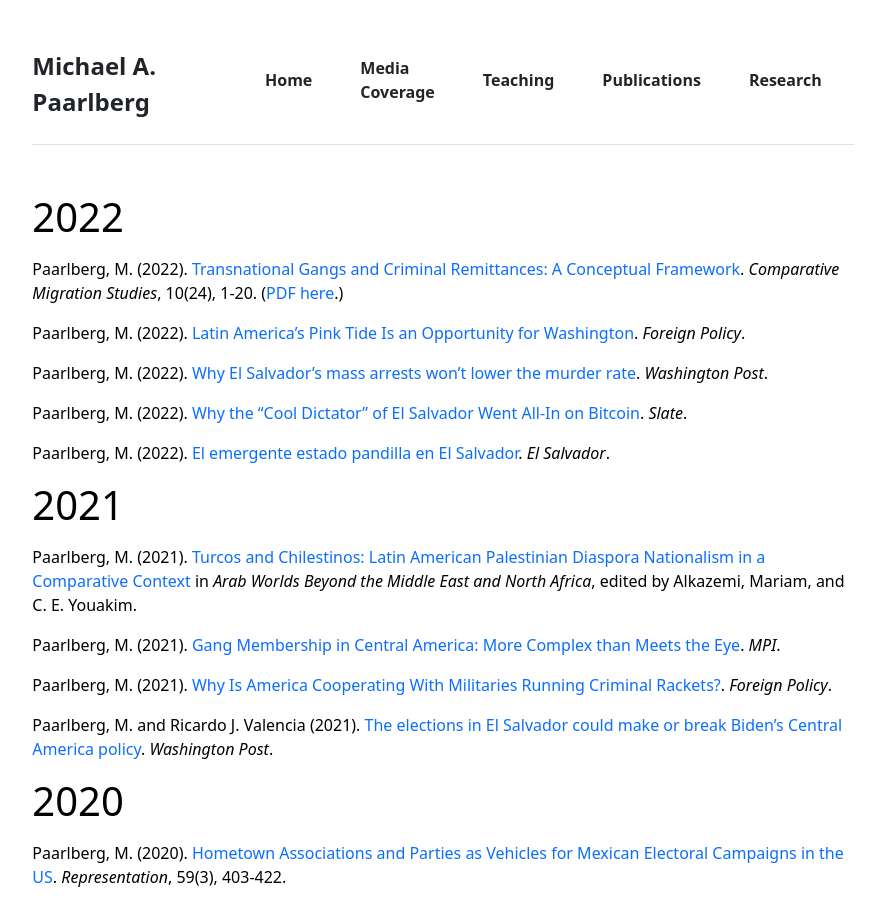
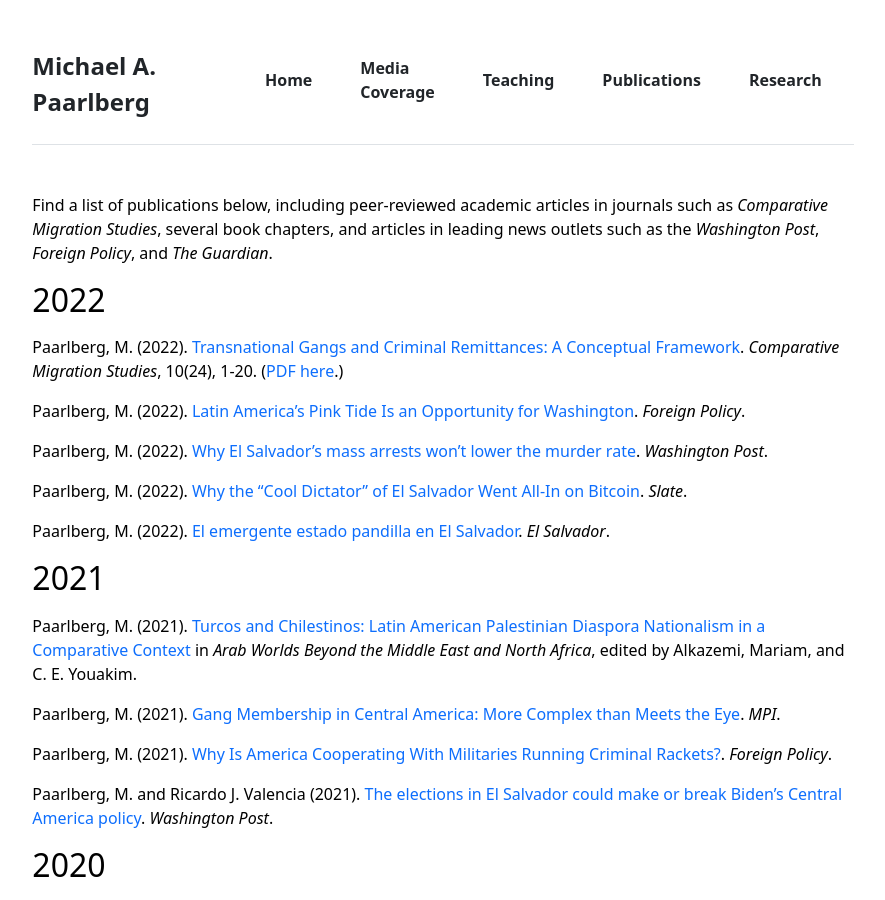
Before and after one commit to RelevantResearch/michael-paarlberg, a Jekyll site: the page built from _pages/publications.md, in a window 1280 px wide and 900 px high. Shown: the whole window, without its empty margins (197-1082 px from the left). Built offline with Jekyll 4.4.1, drawn with Linux system fonts in a browser that asks for light colours.

Commit message:
Update publications.md

```diff
--- a/_pages/publications.md
+++ b/_pages/publications.md
@@ -4,7 +4,9 @@ title: Publications
 permalink: /publications/
 ---
 
-# 2022
+Find a list of publications below, including peer-reviewed academic articles in journals such as *Comparative Migration Studies*, several book chapters, and articles in leading news outlets such as the *Washington Post*, *Foreign Policy*, and *The Guardian*.
+
+## 2022
 
 Paarlberg, M. (2022). [Transnational Gangs and Criminal Remittances: A Conceptual Framework](https://comparativemigrationstudies.springeropen.com/articles/10.1186/s40878-022-00297-x). _Comparative Migration Studies_, 10(24), 1-20. ([PDF here](https://link.springer.com/content/pdf/10.1186/s40878-022-00297-x.pdf).)
 
@@ -16,7 +18,7 @@ Paarlberg, M. (2022). [Why the “Cool Dictator” of El Salvador Went All-In on
 
 Paarlberg, M. (2022). [El emergente estado pandilla en El Salvador](https://www.elsalvador.com/opinion/editoriales/pandillas-nayib-bukele/929326/2022/). _El Salvador_.
 
-# 2021
+## 2021
 
 Paarlberg, M. (2021). [Turcos and Chilestinos: Latin American Palestinian Diaspora Nationalism in a Comparative Context](https://books.google.com.np/books?hl=en&lr=&id=zLUxEAAAQBAJ&oi=fnd&pg=PA11&ots=p7IoxAGkWy&sig=O1xNnGVPk4yZDi8qv6txWUuQaJs&redir_esc=y#v=onepage&q&f=false) in _Arab Worlds Beyond the Middle East and North Africa_, edited by Alkazemi, Mariam, and C. E. Youakim.
 
@@ -26,7 +28,7 @@ Paarlberg, M. (2021). [Why Is America Cooperating With Militaries Running Crimin
 
 Paarlberg, M. and Ricardo J. Valencia (2021). [The elections in El Salvador could make or break Biden’s Central America policy](https://www.washingtonpost.com/outlook/2021/02/25/el-salvador-elections-biden/). _Washington Post_.
 
-# 2020
+## 2020
 
 Paarlberg, M. (2020). [Hometown Associations and Parties as Vehicles for Mexican Electoral Campaigns in the US](https://www.tandfonline.com/doi/full/10.1080/00344893.2020.1856176). _Representation_, 59(3), 403-422.
 
@@ -34,7 +36,7 @@ Paarlberg, M. (2020). "[Anti-Party Skew and Variation in Diaspora Outreach by Me
 
 Paarlberg, M. (2020). [El Salvador’s president sent troops to occupy the legislature. Here’s what’s going on](https://www.washingtonpost.com/politics/2020/02/17/el-salvadors-president-sent-troops-occupy-legislature-heres-whats-going/). _Washington Post_.
 
-# 2019
+## 2019
 
 Paarlberg, M. (2019). "[Competing for the Diaspora's Influence at Home: A Case Study of El Salvador](https://www.taylorfrancis.com/chapters/edit/10.4324/9781003191261-4/competing-diaspora-influence-home-party-structure-transnational-campaign-activity-el-salvador-michael-ahn-paarlberg)" in _The Microfoundations of Diaspora Politics_, edited by Alexandra Délano Alonso, and Harris Mylonas.
 
@@ -42,7 +44,7 @@ Paarlberg, M. (2019). [How a Fake Gang Crisis in the US Helps Fuel a Real One in
 
 Paarlberg, M. (2019). [It’s not just a ‘coup’: Bolivia’s democracy is in meltdown](https://www.washingtonpost.com/outlook/2019/11/13/its-not-just-coup-bolivias-democracy-is-meltdown/). _Washington Post_.
 
-# 2018
+## 2018
 
 Paarlberg, M. and Teófilo Reyes (2018) [Paying tipped workers better wouldn’t lead to fewer restaurant jobs](https://www.washingtonpost.com/news/posteverything/wp/2018/01/16/paying-tipped-workers-better-wouldnt-lead-to-fewer-restaurant-jobs/?utm_term=.d61e78aba799). _Washington Post_.
 
@@ -54,7 +56,7 @@ Paarlberg, M. (2018) [Child abuse is now part of America's official immigration
 
 Paarlberg, M. (2018) [Trump's immigration policies are full of bogeymen and contradictions](https://www.theguardian.com/commentisfree/2018/feb/02/trump-immigration-bogeymen-ms-13-chain-migration). _The Guardian_.
 
-# 2017
+## 2017
 
 Paarlberg, M. (2017). [Transnational Militancy: Diaspora Influence over Electoral Activity in Latin America](https://books.google.com.np/books?hl=en&lr=&id=zLUxEAAAQBAJ&oi=fnd&pg=PA11&ots=p7IoxAGkWy&sig=O1xNnGVPk4yZDi8qv6txWUuQaJs&redir_esc=y#v=onepage&q&f=false). _Comparative Politics_, 49(4), 403-422.
 
@@ -68,20 +70,20 @@ Paarlberg, M. (Feb 2, 2017) [With all eyes on Trump, Republicans are planning to
 
 Paarlberg, M. and Sameera Hafiz (2017)[The Human Trafficking of Domestic Workers in the United States](https://www.google.com/url?q=https%3A%2F%2Fwww.ips-dc.org%2Freport-the-human-trafficking-of-domestic-workers-in-the-united-states%2F&sa=D&sntz=1&usg=AOvVaw0lH6fLQ7HBPYpUJ4TTNpq0). _Institute for Policy Studies and the National Domestic Workers Alliance_.
 
-# 2016
+## 2016
 
 Paarlberg, M. (2016) [Immigrants and Day Laborers](https://www.google.com/url?q=https%3A%2F%2Fwww.amazon.com%2FPeople-Color-United-States-volumes%2Fdp%2F1610698541&sa=D&sntz=1&usg=AOvVaw3EeuKWgYE9G_NeUPzX4YG5). _Huerta, Iglesias-Prieto, and Brown, eds. Contemporary Issues for People of Color: Surviving and Thriving in the U.S. Today: Immigration and Migration_.
 
 Paarlberg, M. (Sep 17, 2016) [It's race and immigration, stupid](https://www.theguardian.com/commentisfree/2016/sep/17/its-race-and-immigration-stupid). _The Guardian_.
 
-# 2015
+## 2015
 
 Paarlberg, M. (Sep 10, 2015) [This is why the two leading candidates for Guatemala’s presidency came to the U.S. to campaign](https://www.washingtonpost.com/news/monkey-cage/wp/2015/09/10/this-is-why-the-two-leading-candidates-for-guatemalas-presidency-came-to-the-u-s-to-campaign/). _Washington Post_.
 
 Paarlberg, M., Ari Schwartz, Michael Wasser, and Merrit Gillard (2015) [Unpredictable, Unsustainable: The Impact of Employers’ Scheduling Practices in D.C.](http://www.google.com/url?q=http%3A%2F%2Fwww.dcjwj.org%2Fscheduling-report%2F&sa=D&sntz=1&usg=AOvVaw29nfsQS0jXAUUIaDXZTISW) _D.C. Jobs with Justice and the D.C. Fiscal Policy Institute_ [(PDF here)](https://www.dcjwj.org/wp-content/uploads/2015/06/DCJWJ_Scheduling_Report_2015.pdf)
  _Coverage:_ [See coverage in The Washington Post: Workers' schedules could be the next labor fight in the D.C. Council, June 12, 2015](http://www.google.com/url?q=http%3A%2F%2Fwww.washingtonpost.com%2Fnews%2Flocal%2Fwp%2F2015%2F06%2F12%2Fworkers-schedules-could-be-the-next-labor-fight-in-the-d-c-council%2F&sa=D&sntz=1&usg=AOvVaw0rkHVvxUP7Ii26OAYX56Vz)
 
-# 2014 and older
+## 2014 and older
 
 Paarlberg, M. (Jul 23, 2014) [Gangs, guns and Judas Priest: the secret history of a US-inflicted border crisis](http://www.theguardian.com/commentisfree/2014/jul/23/history-border-crisis-central-america-gangs). _The Guardian_.
 
```
